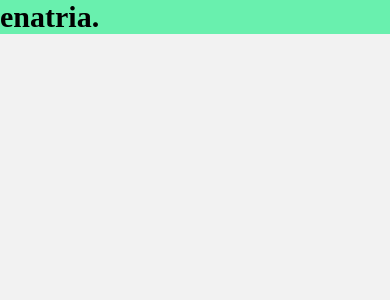
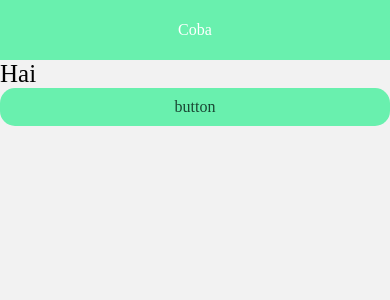
Before and after one commit to enatria/EnatriaHotelRSVP, a React Native app: screen /Splash in a window 390 px wide. Shown: the top 300 px of the page. Built offline with nearby package versions, Linux system fonts and the light colour scheme.

Commit message:
add splash screen

```diff
--- a/src/App.js
+++ b/src/App.js
@@ -1,3 +1,4 @@
+/* eslint-disable prettier/prettier */
 import React from 'react';
 import {NavigationContainer} from '@react-navigation/native';
 import Router from './router';
--- a/src/pages/Coba/index.js
+++ b/src/pages/Coba/index.js
@@ -3,12 +3,12 @@ import React from 'react';
 import {View, Text, StyleSheet} from 'react-native';
 import {Button, AppBar} from '../../components';
 
-const Coba = () => {
+const Coba = ({navigation}) => {
   return (
     <View>
-      <AppBar />
+      <AppBar label={'Coba'} />
       <Text style={styles.title}>Hai</Text>
-      <Button title="button" />
+      <Button title="button" onPress={() => navigation.navigate('Home') } />
     </View>
   );
 };
--- /dev/null
+++ b/src/pages/Home/index.js
@@ -0,0 +1,13 @@
+/* eslint-disable prettier/prettier */
+import React from 'react';
+import { Text, View } from 'react-native';
+
+const Home = () => {
+  return (
+    <View>
+      <Text>Ini Home</Text>
+    </View>
+  );
+};
+
+export default Home;
--- a/src/pages/Splash/index.js
+++ b/src/pages/Splash/index.js
@@ -1,9 +1,18 @@
-import React from 'react';
+/* eslint-disable prettier/prettier */
+import { StackActions } from '@react-navigation/native';
+import React, { useEffect } from 'react';
 import {StyleSheet, Text, View} from 'react-native';
 import {colors} from '../../utils';
-const Splash = () => {
+const Splash = ({navigation}) => {
+
+  useEffect(() => {
+    setTimeout(() => {
+      navigation.dispatch(StackActions.replace('Coba'));
+    }, 3000);
+  }, [navigation]);
+
   return (
-    <View>
+    <View style={styles.page}>
       <Text style={styles.title}>enatria.</Text>
     </View>
   );
@@ -16,11 +25,11 @@ const styles = StyleSheet.create({
     flex: 1,
     alignItems: 'center',
     justifyContent: 'center',
+    backgroundColor: colors.primary,
   },
   title: {
     fontSize: 30,
-    fontWeight: 700,
+    fontWeight: '700',
     fontFamily: 'Poppins-Bold',
-    backgroundColor: colors.primary,
   },
 });
--- a/src/pages/index.js
+++ b/src/pages/index.js
@@ -1,4 +1,6 @@
+/* eslint-disable prettier/prettier */
 import Splash from './Splash';
 import Coba from './Coba';
+import Home from './Home';
 
-export {Splash, Coba};
+export {Splash, Coba, Home};
--- a/src/router/index.js
+++ b/src/router/index.js
@@ -1,12 +1,18 @@
+/* eslint-disable prettier/prettier */
 import React from 'react';
 import {createNativeStackNavigator} from '@react-navigation/native-stack';
-import {Splash, Coba} from '../pages';
+import {Splash, Coba, Home} from '../pages';
 
 const Stack = createNativeStackNavigator();
 
 const Router = () => {
   return (
     <Stack.Navigator initialRouteName="Splash">
+      <Stack.Screen
+        name="Home"
+        component={Home}
+        options={{headerShown: false}}
+      />
       <Stack.Screen
         name="Splash"
         component={Splash}
```
